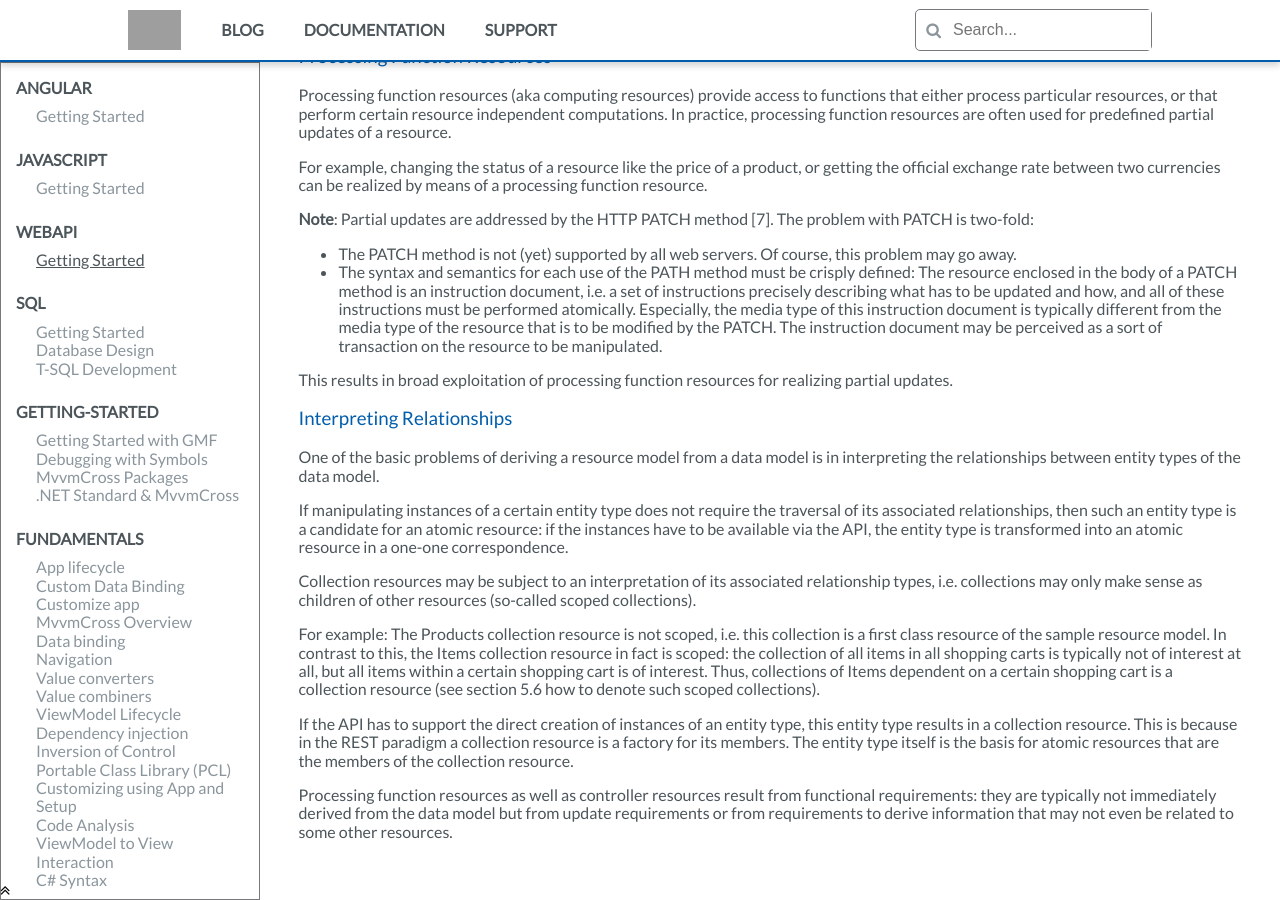
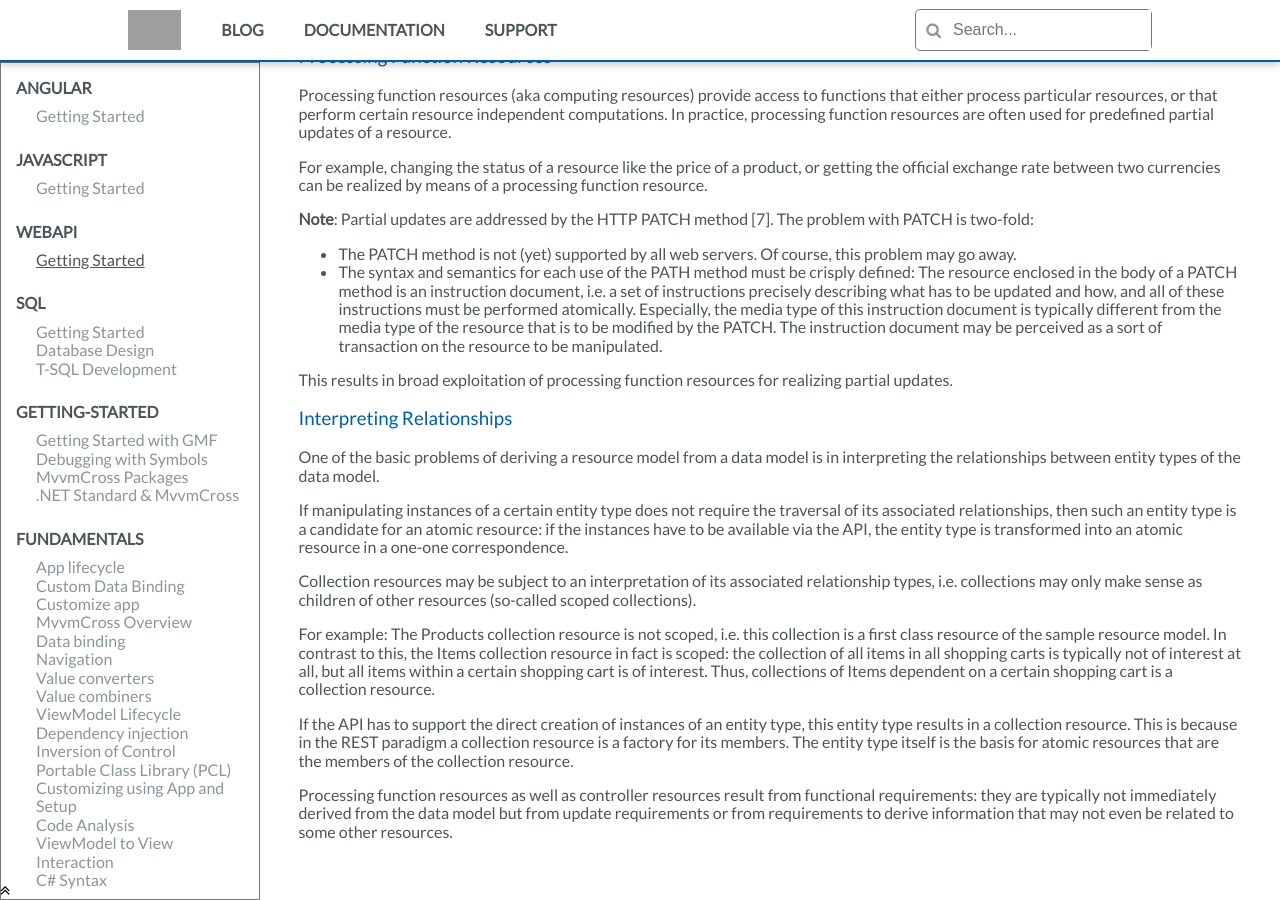
Before and after one commit to gmfjlr/DevForDev, a Jekyll site: the page built from docs/_documentation/webapi/getting-started.md, in a window 1280 px wide and 900 px high, scrolled down 3332 px. Built offline with Jekyll 4.4.1, drawn with Linux system fonts in a browser that asks for light colours; nearby versions of some CDN libraries; comment, search, counter and statistics services are not loaded; grey boxes are pictures that could not be loaded.

Commit message:
Update getting-started.md

```diff
--- a/docs/_documentation/webapi/getting-started.md
+++ b/docs/_documentation/webapi/getting-started.md
@@ -102,7 +102,7 @@ If manipulating instances of a certain entity type does not require the traversa
 
 Collection resources may be subject to an interpretation of its associated relationship types, i.e. collections may only make sense as children of other resources (so-called scoped collections).
 
-For example: The Products collection resource is not scoped, i.e. this collection is a first class resource of the sample resource model. In contrast to this, the Items collection resource in fact is scoped: the collection of all items in all shopping carts is typically not of interest at all, but all items within a certain shopping cart is of interest. Thus, collections of Items dependent on a certain shopping cart is a collection resource (see section 5.6 how to denote such scoped collections).
+For example: The Products collection resource is not scoped, i.e. this collection is a first class resource of the sample resource model. In contrast to this, the Items collection resource in fact is scoped: the collection of all items in all shopping carts is typically not of interest at all, but all items within a certain shopping cart is of interest. Thus, collections of Items dependent on a certain shopping cart is a collection resource.
 
 If the API has to support the direct creation of instances of an entity type, this entity type results in a collection resource. This is because in the REST paradigm a collection resource is a factory for its members. The entity type itself is the basis for atomic resources that are the members of the collection resource.
 
```
